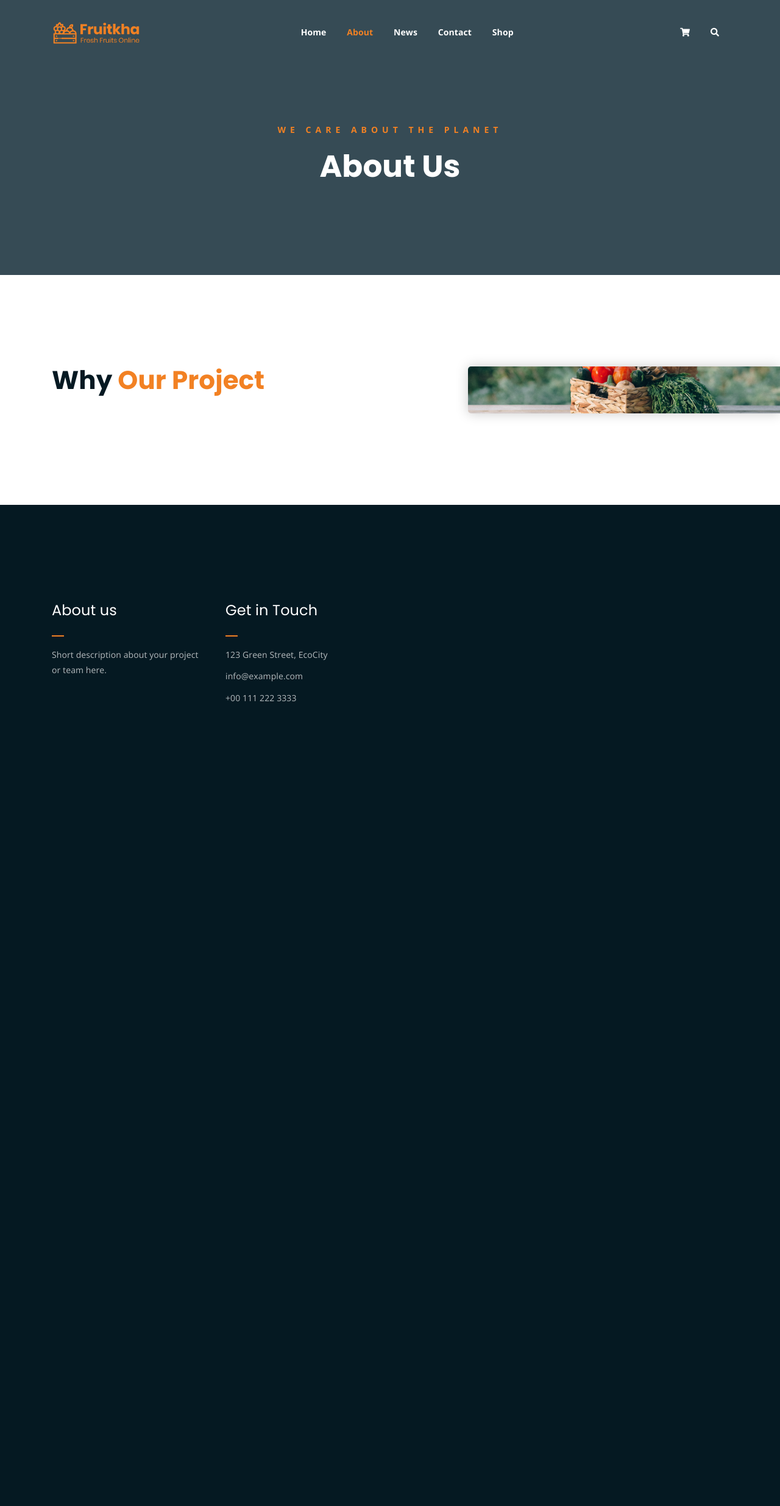
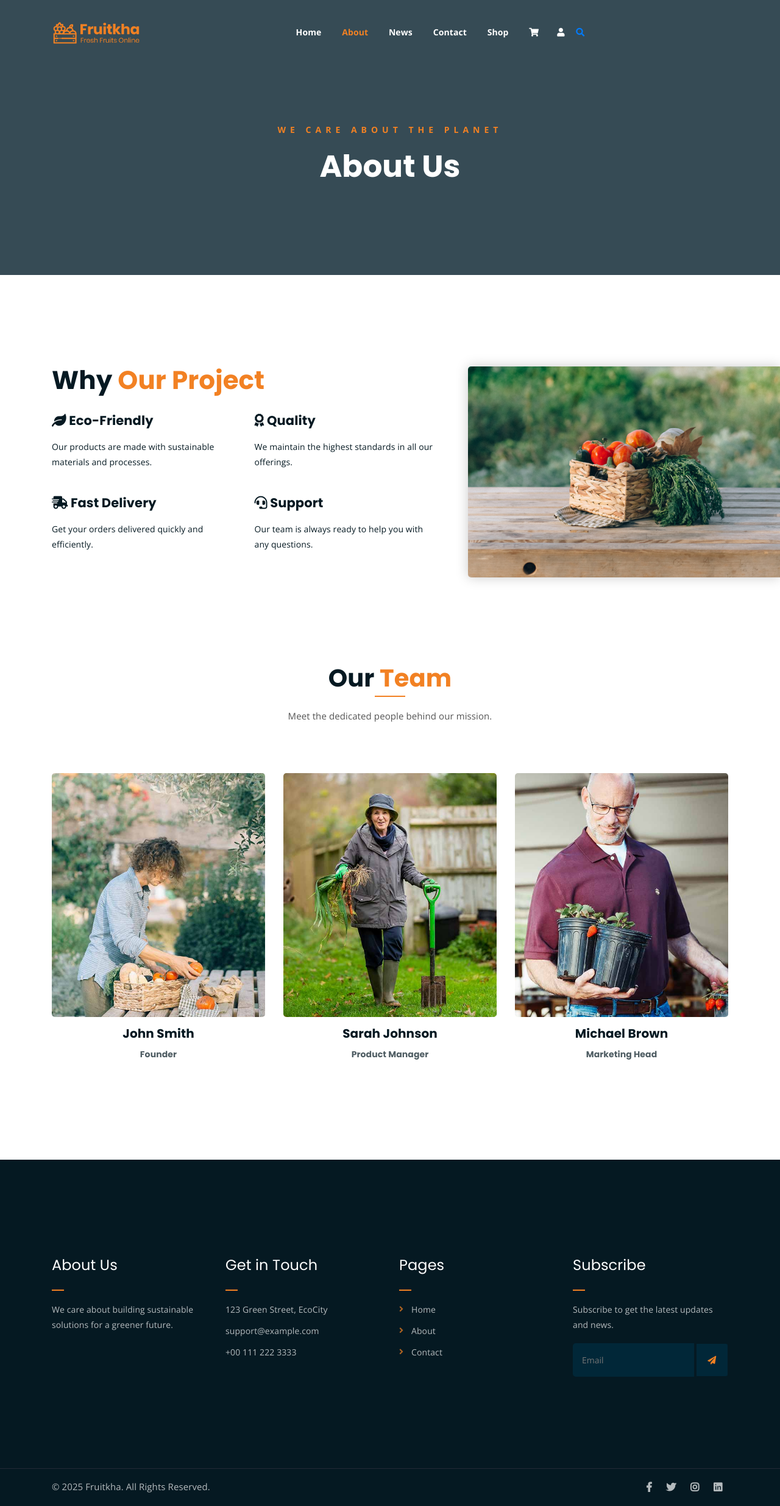
Before and after one commit to Deep79194/IADSProject, a Django app: page /about/ in a window 1280 px wide. Shown: the whole page at 61% size. Before the commit the page ends 1151 px from the top, so only its background shows below. Run offline with Django 5.2, Linux system fonts and the light colour scheme; some libraries are stand-ins or nearby versions.

```diff
--- a/app1/static/templates/about.html
+++ b/app1/static/templates/about.html
@@ -1,108 +1,9 @@
+{% extends 'base.html' %}
 {% load static %}
-<!DOCTYPE html>
-<html lang="en">
-<head>
-	<meta charset="UTF-8">
-	<meta http-equiv="X-UA-Compatible" content="IE=edge">
-	<meta name="viewport" content="width=device-width, initial-scale=1">
 
-	<!-- title -->
-	<title>About</title>
+{% block title %}About Us{% endblock %}
 
-	<!-- favicon -->
-	<link rel="shortcut icon" type="image/png" href="{% static 'assets/img/favicon.png' %}">
-	<!-- google fonts -->
-	<link href="https://fonts.googleapis.com/css?family=Open+Sans:300,400,700" rel="stylesheet">
-	<link href="https://fonts.googleapis.com/css?family=Poppins:400,700&display=swap" rel="stylesheet">
-	<!-- fontawesome -->
-	<link rel="stylesheet" href="{% static 'assets/css/all.min.css' %}">
-	<!-- bootstrap -->
-	<link rel="stylesheet" href="{% static 'assets/bootstrap/css/bootstrap.min.css' %}">
-	<!-- owl carousel -->
-	<link rel="stylesheet" href="{% static 'assets/css/owl.carousel.css' %}">
-	<!-- magnific popup -->
-	<link rel="stylesheet" href="{% static 'assets/css/magnific-popup.css' %}">
-	<!-- animate css -->
-	<link rel="stylesheet" href="{% static 'assets/css/animate.css' %}">
-	<!-- mean menu css -->
-	<link rel="stylesheet" href="{% static 'assets/css/meanmenu.min.css' %}">
-	<!-- main style -->
-	<link rel="stylesheet" href="{% static 'assets/css/main.css' %}">
-	<!-- responsive -->
-	<link rel="stylesheet" href="{% static 'assets/css/responsive.css' %}">
-
-</head>
-<body>
-
-	<!--PreLoader-->
-    <div class="loader">
-        <div class="loader-inner">
-            <div class="circle"></div>
-        </div>
-    </div>
-    <!--PreLoader Ends-->
-
-	<!-- header -->
-	<div class="top-header-area" id="sticker">
-		<div class="container">
-			<div class="row">
-				<div class="col-lg-12 col-sm-12 text-center">
-					<div class="main-menu-wrap">
-						<!-- logo -->
-						<div class="site-logo">
-							<a href="{% url 'home' %}">
-								<img src="{% static 'assets/img/logo.png' %}" alt="">
-							</a>
-						</div>
-						<!-- logo -->
-
-						<!-- menu start -->
-						<nav class="main-menu">
-							<ul>
-								<li><a href="{% url 'home' %}">Home</a></li>
-								<li class="current-list-item"><a href="{% url 'about' %}">About</a></li>
-<!--                              <li><a href="#">Pages</a></li>-->
-								<li><a href="#">News</a></li>
-								<li><a href="{% url 'contact' %}">Contact</a></li>
-                              <li><a href="{% url 'shop' %}">Shop</a></li>
-								<!-- add more links as needed -->
-								<li>
-									<div class="header-icons">
-										<a class="shopping-cart" href="#"><i class="fas fa-shopping-cart"></i></a>
-										<a class="mobile-hide search-bar-icon" href="#"><i class="fas fa-search"></i></a>
-									</div>
-								</li>
-							</ul>
-						</nav>
-						<a class="mobile-show search-bar-icon" href="#"><i class="fas fa-search"></i></a>
-						<div class="mobile-menu"></div>
-						<!-- menu end -->
-					</div>
-				</div>
-			</div>
-		</div>
-	</div>
-	<!-- end header -->
-
-	<!-- search area -->
-	<div class="search-area">
-		<div class="container">
-			<div class="row">
-				<div class="col-lg-12">
-					<span class="close-btn"><i class="fas fa-window-close"></i></span>
-					<div class="search-bar">
-						<div class="search-bar-tablecell">
-							<h3>Search For:</h3>
-							<input type="text" placeholder="Keywords">
-							<button type="submit">Search <i class="fas fa-search"></i></button>
-						</div>
-					</div>
-				</div>
-			</div>
-		</div>
-	</div>
-	<!-- end search area -->
-
+{% block content %}
 	<!-- breadcrumb-section -->
 	<div class="breadcrumb-section breadcrumb-bg">
 		<div class="container">
@@ -127,6 +28,30 @@
 						<h2 class="pb-3">Why <span class="orange-text">Our Project</span></h2>
 						<div class="row">
 							<!-- Add your features here -->
+							<div class="col-lg-6 col-md-6 mb-4 mb-md-5">
+								<div class="single-feature">
+									<h4><i class="fas fa-leaf"></i> Eco-Friendly</h4>
+									<p>Our products are made with sustainable materials and processes.</p>
+								</div>
+							</div>
+							<div class="col-lg-6 col-md-6 mb-4 mb-md-5">
+								<div class="single-feature">
+									<h4><i class="fas fa-award"></i> Quality</h4>
+									<p>We maintain the highest standards in all our offerings.</p>
+								</div>
+							</div>
+							<div class="col-lg-6 col-md-6 mb-4 mb-md-5">
+								<div class="single-feature">
+									<h4><i class="fas fa-shipping-fast"></i> Fast Delivery</h4>
+									<p>Get your orders delivered quickly and efficiently.</p>
+								</div>
+							</div>
+							<div class="col-lg-6 col-md-6 mb-4 mb-md-5">
+								<div class="single-feature">
+									<h4><i class="fas fa-headset"></i> Support</h4>
+									<p>Our team is always ready to help you with any questions.</p>
+								</div>
+							</div>
 						</div>
 					</div>
 				</div>
@@ -134,52 +59,38 @@
 		</div>
 	</div>
 
-	<!-- footer -->
-	<div class="footer-area">
+	<!-- team section -->
+	<div class="mt-150 mb-150">
 		<div class="container">
 			<div class="row">
-				<div class="col-lg-3 col-md-6">
-					<div class="footer-box about-widget">
-						<h2 class="widget-title">About us</h2>
-						<p>Short description about your project or team here.</p>
+				<div class="col-lg-8 offset-lg-2 text-center">
+					<div class="section-title">
+						<h3>Our <span class="orange-text">Team</span></h3>
+						<p>Meet the dedicated people behind our mission.</p>
 					</div>
 				</div>
-				<div class="col-lg-3 col-md-6">
-					<div class="footer-box get-in-touch">
-						<h2 class="widget-title">Get in Touch</h2>
-						<ul>
-							<li>123 Green Street, EcoCity</li>
-							<li>info@example.com</li>
-							<li>+00 111 222 3333</li>
-						</ul>
+			</div>
+			<div class="row">
+				<div class="col-lg-4 col-md-6">
+					<div class="single-team-item">
+						<div class="team-bg team-bg-1"></div>
+						<h4>John Smith <span>Founder</span></h4>
 					</div>
 				</div>
-				<!-- More footer boxes if needed -->
+				<div class="col-lg-4 col-md-6">
+					<div class="single-team-item">
+						<div class="team-bg team-bg-2"></div>
+						<h4>Sarah Johnson <span>Product Manager</span></h4>
+					</div>
+				</div>
+				<div class="col-lg-4 col-md-6">
+					<div class="single-team-item">
+						<div class="team-bg team-bg-3"></div>
+						<h4>Michael Brown <span>Marketing Head</span></h4>
+					</div>
+				</div>
 			</div>
 		</div>
 	</div>
-	<!-- end footer -->
-
-	<!-- jquery -->
-	<script src="{% static 'assets/js/jquery-1.11.3.min.js' %}"></script>
-	<!-- bootstrap -->
-	<script src="{% static 'assets/bootstrap/js/bootstrap.min.js' %}"></script>
-	<!-- count down -->
-	<script src="{% static 'assets/js/jquery.countdown.js' %}"></script>
-	<!-- isotope -->
-	<script src="{% static 'assets/js/jquery.isotope-3.0.6.min.js' %}"></script>
-	<!-- waypoints -->
-	<script src="{% static 'assets/js/waypoints.js' %}"></script>
-	<!-- owl carousel -->
-	<script src="{% static 'assets/js/owl.carousel.min.js' %}"></script>
-	<!-- magnific popup -->
-	<script src="{% static 'assets/js/jquery.magnific-popup.min.js' %}"></script>
-	<!-- mean menu -->
-	<script src="{% static 'assets/js/jquery.meanmenu.min.js' %}"></script>
-	<!-- sticker js -->
-	<script src="{% static 'assets/js/sticker.js' %}"></script>
-	<!-- main js -->
-	<script src="{% static 'assets/js/main.js' %}"></script>
-
-</body>
-</html>
+	<!-- end team section -->
+{% endblock %}
--- a/app1/views.py
+++ b/app1/views.py
@@ -30,13 +30,28 @@ def contact(request):
 #     return render(request, 'shop.html')
 
 
+# def shop(request):
+#     products = Product.objects.all()
+#     categories = dict(Product.CATEGORY_CHOICES)
+#
+#     context = {
+#         'products': products,
+#         'categories': categories,
+#     }
+#     return render(request, 'shop.html', context)
 def shop(request):
-    products = Product.objects.all()
-    categories = dict(Product.CATEGORY_CHOICES)
+    category = request.GET.get('category')  # Get the category from URL parameters
+
+    # Get all products or filter by category
+    if category and category in dict(Product.CATEGORY_CHOICES):
+        products = Product.objects.filter(category=category)
+    else:
+        products = Product.objects.all()
 
     context = {
         'products': products,
-        'categories': categories,
+        'categories': dict(Product.CATEGORY_CHOICES),
+        'selected_category': category,  # Pass the selected category to template
     }
     return render(request, 'shop.html', context)
 
```
Also changed, not shown: app1/models.py (+6 -4 lines), app1/static/templates/shop.html (+16 -16 lines), app1/migrations/0006_alter_product_category.py (added), db.sqlite3, media/products/BiodegradableL.jpg (added), media/products/NaturalDS.jpeg (added), media/products/NaturalDS_L3l5zy9.jpeg (added), media/products/Orgshampoobar.jpg (added), media/products/Plant-based_Soap_Bar.webp (added), media/products/Refillable_Toothpaste_Tablets.webp (added), media/products/SolarPhone.png (added), media/products/Vegan_Lip_Balm.jpg (added).
